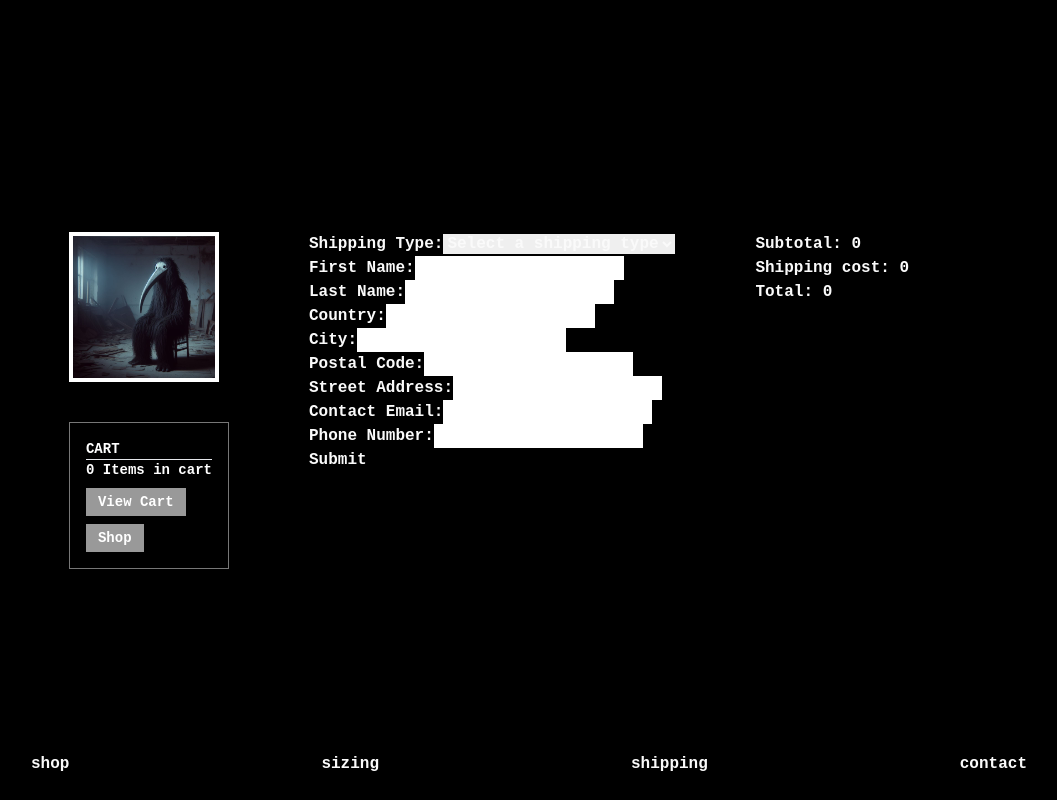
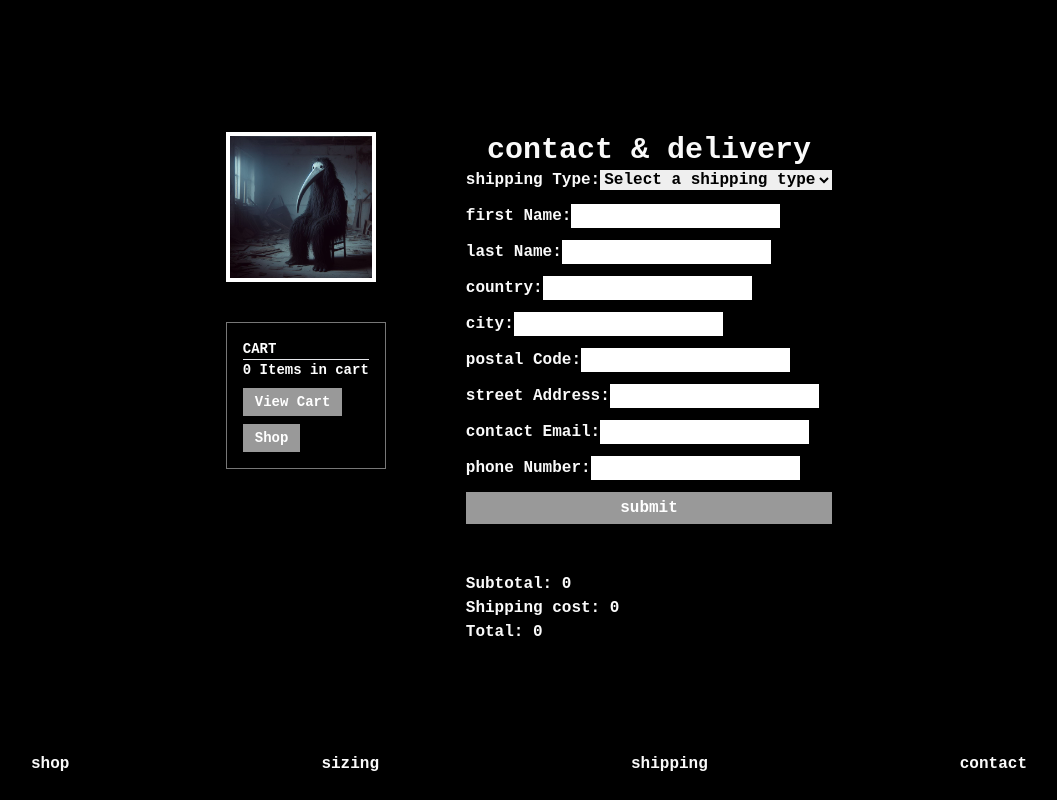
Before and after one commit to szbytniewski/E-commers-Website, a React (Create React App) app in the folder frontend/: page /checkout in a window 1280 px wide. Shown: the whole page, without its empty margins (111-1168 px from the left). Built offline with nearby package versions, Linux system fonts and the light colour scheme; no server answers.

Commit message:
Kontynuacja robienia cssa calej strony

```diff
--- a/frontend/src/components/cartPage/cartCheckout.jsx
+++ b/frontend/src/components/cartPage/cartCheckout.jsx
@@ -1,6 +1,6 @@
 import React from "react";
+import { Link } from "react-router-dom";
 import { useCart } from "../../context/cartContext";
-import { Link } from "react-router-dom";
 
 function CartCheckout() {
   const { state } = useCart();
@@ -14,9 +14,13 @@ function CartCheckout() {
       <h3>Subtotal: {subtotal}</h3>
       <h4>Shipping cost: Calculated at checkout</h4>
       <br />
-      <Link to="/checkout">
-        <button>Check out</button>
-      </Link>
+      <div className="text-right">
+        <Link to="/checkout">
+          <button className="bg-secondary text-white px-3 py-1 focus:outline-none hover:bg-text hover:text-body transition duration-300">
+            Check out
+          </button>
+        </Link>
+      </div>
     </div>
   );
 }
--- a/frontend/src/components/checkoutPage/customerForm.jsx
+++ b/frontend/src/components/checkoutPage/customerForm.jsx
@@ -1,7 +1,7 @@
+import axios from "axios";
+import { useFormik } from "formik";
 import React, { useState } from "react";
-import { useFormik } from "formik";
 import * as Yup from "yup";
-import axios from "axios";
 import { useCart } from "../../context/cartContext";
 
 function CustomerForm({ onShippingChoiceChange, onPriceClosing }) {
@@ -46,17 +46,17 @@ function CustomerForm({ onShippingChoiceChange, onPriceClosing }) {
       phoneNumber: "",
     },
     validationSchema: Yup.object({
-      shippingType: Yup.string().required("Shipping type is required"),
-      firstName: Yup.string().required("First name is required"),
-      lastName: Yup.string().required("Last name is required"),
-      country: Yup.string().required("Country is required"),
-      city: Yup.string().required("City is required"),
-      postalCode: Yup.string().required("Postal code is required"),
-      streetAddress: Yup.string().required("Street address is required"),
+      shippingType: Yup.string().required("shipping type is required"),
+      firstName: Yup.string().required("first name is required"),
+      lastName: Yup.string().required("last name is required"),
+      country: Yup.string().required("country is required"),
+      city: Yup.string().required("city is required"),
+      postalCode: Yup.string().required("postal code is required"),
+      streetAddress: Yup.string().required("street address is required"),
       contactEmail: Yup.string()
-        .email("Invalid email address")
-        .required("Email is required"),
-      phoneNumber: Yup.string().required("Phone number is required"),
+        .email("invalid email address")
+        .required("email is required"),
+      phoneNumber: Yup.string().required("phone number is required"),
     }),
     onSubmit: (values) => {
       setPurchaseConfirmation(true);
@@ -68,22 +68,31 @@ function CustomerForm({ onShippingChoiceChange, onPriceClosing }) {
   if (purchaseConfirmation) {
     return (
       <div>
-        <h2>Order Confirmation</h2>
-        <p>Thank you for your purchase! Your order has been confirmed.</p>
+        <h2 className="font-bold text-2xl text-center">Order Confirmation</h2>
+        <p className="text-center">
+          Thank you for your purchase! Your order has been confirmed.
+        </p>
       </div>
     );
   }
 
+  //make the width of the inputs smaller and make longer if there is a need for more space
   return (
-    <form onSubmit={formik.handleSubmit}>
     <div>
-        <label for="shippingType">Shipping Type:</label>
+      <h1 className="font-bold text-3xl text-center">contact & delivery</h1>
+      <form
+        onSubmit={formik.handleSubmit}
+        className="flex flex-col items-left gap-3"
+      >
+        <div>
+          <label for="shippingType">shipping Type:</label>
           <select
             id="shippingType"
             name="shippingType"
             onChange={handleShippingTypeChange}
             onBlur={formik.handleBlur}
             value={formik.values.shippingType}
+            className="text-body"
           >
             <option value="" label="Select a shipping type" />
             <option value="standard" label="Standard Shipping" />
@@ -91,12 +100,12 @@ function CustomerForm({ onShippingChoiceChange, onPriceClosing }) {
             <option value="locker" label="Parcel locker" />
           </select>
           {formik.touched.shippingType && formik.errors.shippingType && (
-          <div>{formik.errors.shippingType}</div>
+            <div className="text-red-500">{formik.errors.shippingType}</div>
           )}
         </div>
 
         <div>
-        <label for="firstName">First Name:</label>
+          <label for="firstName">first Name:</label>
           <input
             type="text"
             id="firstName"
@@ -104,14 +113,15 @@ function CustomerForm({ onShippingChoiceChange, onPriceClosing }) {
             onChange={formik.handleChange}
             onBlur={formik.handleBlur}
             value={formik.values.firstName}
+            className="text-body"
           />
           {formik.touched.firstName && formik.errors.firstName && (
-          <div>{formik.errors.firstName}</div>
+            <div className="text-red-500">{formik.errors.firstName}</div>
           )}
         </div>
 
         <div>
-        <label for="lastName">Last Name:</label>
+          <label for="lastName">last Name:</label>
           <input
             type="text"
             id="lastName"
@@ -119,14 +129,15 @@ function CustomerForm({ onShippingChoiceChange, onPriceClosing }) {
             onChange={formik.handleChange}
             onBlur={formik.handleBlur}
             value={formik.values.lastName}
+            className="text-body"
           />
           {formik.touched.lastName && formik.errors.lastName && (
-          <div>{formik.errors.lastName}</div>
+            <div className="text-red-500">{formik.errors.lastName}</div>
           )}
         </div>
 
         <div>
-        <label for="country">Country:</label>
+          <label for="country">country:</label>
           <input
             type="text"
             id="country"
@@ -134,14 +145,15 @@ function CustomerForm({ onShippingChoiceChange, onPriceClosing }) {
             onChange={formik.handleChange}
             onBlur={formik.handleBlur}
             value={formik.values.country}
+            className="text-body"
           />
           {formik.touched.country && formik.errors.country && (
-          <div>{formik.errors.country}</div>
+            <div className="text-red-500">{formik.errors.country}</div>
           )}
         </div>
 
         <div>
-        <label for="city">City:</label>
+          <label for="city">city:</label>
           <input
             type="text"
             id="city"
@@ -149,14 +161,15 @@ function CustomerForm({ onShippingChoiceChange, onPriceClosing }) {
             onChange={formik.handleChange}
             onBlur={formik.handleBlur}
             value={formik.values.city}
+            className="text-body"
           />
           {formik.touched.city && formik.errors.city && (
-          <div>{formik.errors.city}</div>
+            <div className="text-red-500">{formik.errors.city}</div>
           )}
         </div>
 
         <div>
-        <label for="postalCode">Postal Code:</label>
+          <label for="postalCode">postal Code:</label>
           <input
             type="text"
             id="postalCode"
@@ -164,14 +177,15 @@ function CustomerForm({ onShippingChoiceChange, onPriceClosing }) {
             onChange={formik.handleChange}
             onBlur={formik.handleBlur}
             value={formik.values.postalCode}
+            className="text-body"
           />
           {formik.touched.postalCode && formik.errors.postalCode && (
-          <div>{formik.errors.postalCode}</div>
+            <div className="text-red-500">{formik.errors.postalCode}</div>
           )}
         </div>
 
         <div>
-        <label for="streetAddress">Street Address:</label>
+          <label for="streetAddress">street Address:</label>
           <input
             type="text"
             id="streetAddress"
@@ -179,14 +193,15 @@ function CustomerForm({ onShippingChoiceChange, onPriceClosing }) {
             onChange={formik.handleChange}
             onBlur={formik.handleBlur}
             value={formik.values.streetAddress}
+            className="text-body"
           />
           {formik.touched.streetAddress && formik.errors.streetAddress && (
-          <div>{formik.errors.streetAddress}</div>
+            <div className="text-red-500">{formik.errors.streetAddress}</div>
           )}
         </div>
 
         <div>
-        <label for="contactEmail">Contact Email:</label>
+          <label for="contactEmail">contact Email:</label>
           <input
             type="text"
             id="contactEmail"
@@ -194,14 +209,15 @@ function CustomerForm({ onShippingChoiceChange, onPriceClosing }) {
             onChange={formik.handleChange}
             onBlur={formik.handleBlur}
             value={formik.values.contactEmail}
+            className="text-body"
           />
           {formik.touched.contactEmail && formik.errors.contactEmail && (
-          <div>{formik.errors.contactEmail}</div>
+            <div className="text-red-500">{formik.errors.contactEmail}</div>
           )}
         </div>
 
         <div>
-        <label for="phoneNumber">Phone Number:</label>
+          <label for="phoneNumber">phone Number:</label>
           <input
             type="text"
             id="phoneNumber"
@@ -209,14 +225,21 @@ function CustomerForm({ onShippingChoiceChange, onPriceClosing }) {
             onChange={formik.handleChange}
             onBlur={formik.handleBlur}
             value={formik.values.phoneNumber}
+            className="text-body"
           />
           {formik.touched.phoneNumber && formik.errors.phoneNumber && (
-          <div>{formik.errors.phoneNumber}</div>
+            <div className="text-red-500">{formik.errors.phoneNumber}</div>
           )}
         </div>
 
-      <button type="submit">Submit</button>
+        <button
+          type="submit"
+          className="bg-secondary text-white px-3 py-1 focus:outline-none hover:bg-text hover:text-body transition duration-300"
+        >
+          submit
+        </button>
       </form>
+    </div>
   );
 }
 
--- a/frontend/src/components/productDetailsPage/createReview.jsx
+++ b/frontend/src/components/productDetailsPage/createReview.jsx
@@ -32,7 +32,10 @@ function CreateReview() {
   });
   return (
     <form onSubmit={formik.handleSubmit}>
-      <div>
+      <label for="comment" className="font-bold text-1xl">
+        rate our product
+      </label>
+      <div className="flex flex-row">
         {[...Array(5)].map((star, index) => {
           const currentRating = index + 1;
           return (
@@ -58,13 +61,15 @@ function CreateReview() {
           );
         })}
       </div>
-      <label for="comment">Comment</label>
+
+      <br />
       <textarea
         id="comment"
         cols="30"
         rows="10"
         onChange={formik.handleChange}
       ></textarea>
+      <br />
       <button type="submit">Add Review</button>
     </form>
   );
--- a/frontend/src/pages/checkout.jsx
+++ b/frontend/src/pages/checkout.jsx
@@ -1,9 +1,9 @@
 import React, { useState } from "react";
-import Navbar from "../components/reusable/navbar/navbar";
-import LogoButton from "../components/reusable/homeImg/homeImg";
-import ShoppingCart from "../components/reusable/cart/shoppingCart";
 import CustomerForm from "../components/checkoutPage/customerForm";
 import Total from "../components/checkoutPage/totalPayment";
+import ShoppingCart from "../components/reusable/cart/shoppingCart";
+import LogoButton from "../components/reusable/homeImg/homeImg";
+import Navbar from "../components/reusable/navbar/navbar";
 
 function Checkout() {
   const [shippingChoice, setShippingChoice] = useState("");
@@ -29,12 +29,15 @@ function Checkout() {
             <ShoppingCart />
           </div>
         </div>
-        <CustomerForm
-          onShippingChoiceChange={handleShippingChoiceChange}
-          onPriceClosing={handlePriceClosing}
-        />
-        <Total choice={shippingChoice} close={priceClosing} />
-        <div></div>
+        <div>
+          <CustomerForm
+            onShippingChoiceChange={handleShippingChoiceChange}
+            onPriceClosing={handlePriceClosing}
+          />
+          <br />
+          <br />
+          <Total choice={shippingChoice} close={priceClosing} />
+        </div>
       </div>
       <Navbar />
     </div>
```
Also changed, not shown: frontend/src/components/cartPage/cartList.jsx (+17 -7 lines), frontend/src/components/productDetailsPage/addToCart.jsx (+24 -7 lines), frontend/src/components/productDetailsPage/productInfo.jsx (+11 -15 lines), frontend/src/pages/cart.jsx (+7 -4 lines), frontend/src/pages/productDetails.jsx (+9 -9 lines). Lines whose indentation alone changed are shown as unchanged.
